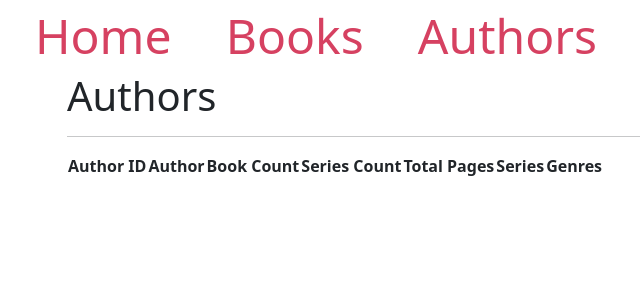
After one commit to smartflutist661/readerware-browser, a Flask app: page /authors in a window 1280 px wide. The commit adds this page. Shown: the top 300 px of the page, without its empty margins (15-655 px from the left). Run offline with Flask 3, Linux system fonts and the light colour scheme; lists and menus that the app fills with data are empty; some libraries are stand-ins or nearby versions.

Commit message:
Implement basic authors table and individual book page
Missing a bit of functionality, and basic search is broken.

```diff
--- a/readerware_browser/app.py
+++ b/readerware_browser/app.py
@@ -1,40 +1,31 @@
-import os
 from pathlib import Path
-from typing import (
-    Any,
-    cast,
-)
 
-import psycopg
 from dotenv import load_dotenv
 from flask import Flask
 from flask.globals import request
 from flask.templating import render_template
 from flask.wrappers import Response
-from psycopg.connection import Connection
-from psycopg.rows import dict_row
 
-from readerware_browser.models.book import Book
-from readerware_browser.models.datatable_responses import BooksResponse
+from readerware_browser.models.datatable_responses import (
+    AuthorsResponse,
+    BooksResponse,
+)
 from readerware_browser.pagination import paginate
-from readerware_browser.search import build_search
-from readerware_browser.sort import build_sort
+from readerware_browser.queries.authors import (
+    get_author,
+    get_authors,
+)
+from readerware_browser.queries.books import (
+    get_book,
+    get_books,
+)
+from readerware_browser.queries.db_connection import get_db_connection
 
 load_dotenv(Path(__file__).parents[1] / ".env")
 
 APP = Flask(__name__)
 
-
-def get_db_connection() -> Connection[dict[str, Any]]:
-    conn = psycopg.connect(
-        host=os.getenv("DB_HOST", "localhost"),
-        port=int(os.getenv("DB_PORT", "5432")),
-        dbname=os.environ["DB_NAME"],
-        user=os.environ["DB_USERNAME"],
-        password=os.environ["DB_PASSWORD"],
-        row_factory=dict_row,
-    )
-    return conn
+CONN = get_db_connection()
 
 
 @APP.route("/")
@@ -47,48 +38,99 @@ def books() -> str:
     return render_template("books.html", title="Books")
 
 
+@APP.route("/authors")
+def authors() -> str:
+    return render_template("authors.html", title="Authors")
+
+
+@APP.route("/book")
+def book() -> str | Response:
+    book_id = request.args.get("id", type=int)
+    if book_id is None:
+        return Response(f"Book with id {book_id} not found", 404)
+
+    with CONN.cursor() as cur:
+        book_res = get_book(book_id, cur)
+
+    if book_res is None:
+        return Response(f"Book with id {book_id} not found", 404)
+
+    return render_template(
+        "book.html", title=f"{book_res['title']} - {book_res['author']}", book=book_res
+    )
+
+
 # TODO: Define books, authors, series routes (min; both books/authors/series tables and individual book/author/series pages)
 # TODO: For authors/series summaries, include book count
+# TODO: These are pretty duplicative, could probably simplify by passing type-ish of request
 @APP.route("/api/books")
 def books_data() -> BooksResponse | Response:
-    conn = get_db_connection()
-    cur = conn.cursor()
+    with CONN.cursor() as cur:
+        total_res = cur.execute("select count(*) as total_books from readerware;").fetchone()
+        if total_res is not None:
+            total_books = total_res["total_books"]
 
-    total_res = cur.execute("select count(*) as total_books from readerware;").fetchone()
-    if total_res is not None:
-        total_books = total_res["total_books"]
+        filtered_books = get_books(request, cur)
 
-    with (Path(__file__).parent / "templates" / "books.sql").open(
-        encoding="utf8"
-    ) as books_query_file:
-        query = books_query_file.read()
+    if isinstance(filtered_books, Response):
+        return filtered_books
 
-    query_params: list[str | int] = []
+    total_filtered = len(filtered_books)
 
-    search = build_search(request)
-    print(search)
-    if isinstance(search, Response):
-        return search
-    if search is not None:
-        search_string, search_params = search
-        query += search_string
-        query_params.extend(search_params)
-
-    query += build_sort(request)
-
-    cur.execute(query=query, params=query_params)
-    books_res = cast(list[Book], cur.fetchall())
-    cur.close()
-    conn.close()
-
-    total_filtered = len(books_res)
-
-    books_res = paginate(request, books_res)
+    paginated_books = paginate(request, filtered_books)
 
     # response
     return {
-        "data": books_res,
+        "data": paginated_books,
         "recordsFiltered": total_filtered,
         "recordsTotal": total_books,
         "draw": request.args.get("draw", type=int),
     }
+
+
+@APP.route("/author")
+def author() -> str | Response:
+    # TODO: Instead of loading an "author page" (what would it display?),
+    # send to pre-filtered version of books table somehow?
+    author_id = request.args.get("id", type=int)
+    if author_id is None:
+        return Response(f"Author with id {author_id} not found", 404)
+
+    with CONN.cursor() as cur:
+        author_res = get_author(author_id, cur)
+
+    if author_res is None:
+        return Response(f"Author with id {author_id} not found", 404)
+
+    return render_template("author.html", title=f"{author_res['author']}", book=author_res)
+
+
+@APP.route("/api/authors")
+def authors_data() -> AuthorsResponse | Response:
+    with CONN.cursor() as cur:
+        total_res = cur.execute(
+            """
+        select count(distinct readerware.author) as total_authors
+        from readerware
+        join contributor on contributor.rowkey = readerware.author;
+        """  # Join filter to prevent authors with no books
+        ).fetchone()
+        if total_res is not None:
+            total_authors = total_res["total_authors"]
+
+        filtered_authors = get_authors(request, cur)
+
+    if isinstance(filtered_authors, Response):
+        return filtered_authors
+
+    total_filtered = len(filtered_authors)
+
+    paginated_authors = paginate(request, filtered_authors)
+
+    # response
+    return {
+        "data": paginated_authors,
+        "recordsFiltered": total_filtered,
+        "recordsTotal": total_authors,
+        "draw": request.args.get("draw", type=int),
+    }
--- a/readerware_browser/models/datatable_responses.py
+++ b/readerware_browser/models/datatable_responses.py
@@ -5,6 +5,7 @@ from typing import (
     TypeVar,
 )
 
+from readerware_browser.models.author import Author
 from readerware_browser.models.book import Book
 
 T = TypeVar("T")
@@ -19,3 +20,7 @@ class DataTableResponse(Generic[T], TypedDict):
 
 class BooksResponse(DataTableResponse[Book]):
     pass
+
+
+class AuthorsResponse(DataTableResponse[Author]):
+    pass
--- /dev/null
+++ b/readerware_browser/templates/authors.html
@@ -0,0 +1,65 @@
+{% extends "base.html" %}
+
+{% block content %}
+<table id="authors">
+	<thead>
+		<tr>
+			<th>Author ID</th>
+			<th>Author</th>
+			<th>Book Count</th>
+			<th>Series Count</th>
+			<th>Total Pages</th>
+			<th>Series</th>
+			<th>Genres</th>
+		</tr>
+	</thead>
+	<tbody>
+	</tbody>
+</table>
+{% endblock %}
+
+{% block scripts %}
+<script>
+	$(document).ready(function () {
+		var table = $('#authors').DataTable(
+			{
+				ajax: "api/authors",
+				serverSide: true,
+				lengthChange: true,
+				columns: [
+					{data: "author_id", visible: false, searchable: false, orderable: false},
+					{data: "author", searchBuilderType: "string"},
+					{data: "book_count", searchable: false, searchBuilderType: "num"},
+					{data: "series_count", searchable: false, searchBuilderType: "num"},
+					{data: "page_count", searchable: false, searchBuilderType: "num"},
+					{data: "serieses", searchBuilderType: "string"},
+					{data: "genres", searchBuilderType: "string"},
+				],
+				order: {
+					name: 'author',
+					dir: 'asc'
+				},
+				layout: {
+					top: {
+						searchBuilder: {
+							columns: [1, 2, 3, 4, 5, 6, 7],
+							greyscale: true,
+						}
+					}
+				},
+				language: {
+					searchBuilder: {title: "<h3>Advanced Search</h3>"}
+				},
+				// Link row to book page
+				drawCallback: function (settings) {
+					$('#authors tbody tr').click(function () {
+						var id = table.row(this).data().author_id
+						document.location.href = '/author?id=' + id
+					})
+
+				}
+			}
+		);
+	});
+</script>
+{% endblock %}
--- a/readerware_browser/templates/base.html
+++ b/readerware_browser/templates/base.html
@@ -13,6 +13,7 @@
 	<nav>
 		<a href="{{ url_for('index') }}">Home</a>
 		<a href="{{ url_for('books') }}">Books</a>
+		<a href="{{ url_for('authors') }}">Authors</a>
 	</nav>
 	<div class="container">
 		<h1>{{ title }}</h1>
--- a/readerware_browser/templates/index.html
+++ b/readerware_browser/templates/index.html
@@ -2,6 +2,7 @@
 
 {% block content %}
 <p>Go to <a href={{ url_for('books') }}>Books</a> to view a list of books.</p>
+<p>Go to <a href={{ url_for('authors') }}>Authors</a> to view a list of authors.</p>
 {% endblock %}
 
 {% block scripts %}{% endblock %}
```
Also changed, not shown: readerware_browser/models/author.py (added, +12 -0 lines), readerware_browser/models/book.py (+10 -6 lines), readerware_browser/queries/authors.py (added, +50 -0 lines), readerware_browser/queries/authors.sql (added, +23 -0 lines), readerware_browser/queries/books.py (added, +48 -0 lines), readerware_browser/queries/books.sql (added, +37 -0 lines), readerware_browser/queries/db_connection.py (added, +18 -0 lines), readerware_browser/search.py (+23 -9 lines), readerware_browser/sort.py (+17 -1 lines), readerware_browser/templates/book.html (added, +7 -0 lines), readerware_browser/templates/books.html (+27 -4 lines), readerware_browser/templates/books.sql (deleted, +0 -14 lines), readerware_browser/queries/__init__.py (added).
